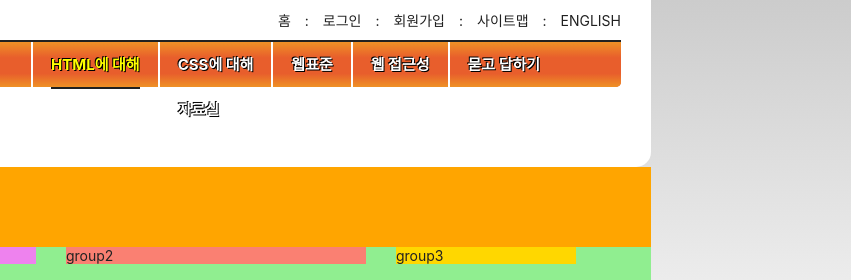
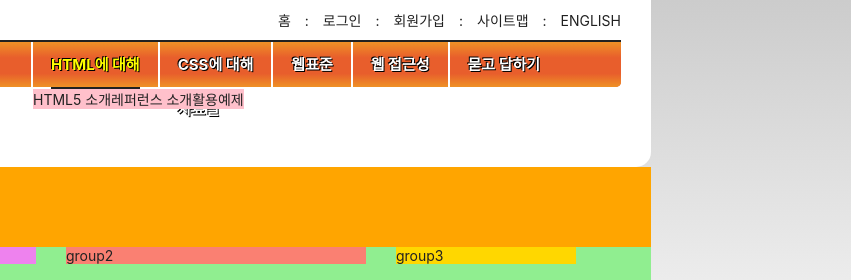
Before and after one commit to DoctorK4/HTML5, a plain HTML site: page index.html in a window 1280 px wide. Shown: the top 280 px of the page, 429-1280 px from the left. Drawn offline with Linux system fonts and the light colour scheme; a web font is replaced by a local one.

Commit message:
서브메뉴 작업진행중

```diff
--- a/styles/style.css
+++ b/styles/style.css
@@ -139,6 +139,14 @@ body {
   display: none;
 }
 
+.sub-menu li {
+  float: left;
+}
+
+.is-active .sub-menu {
+  display: block;
+}
+
 /* 비주얼 */
 .visual {
   background: orange;
```
